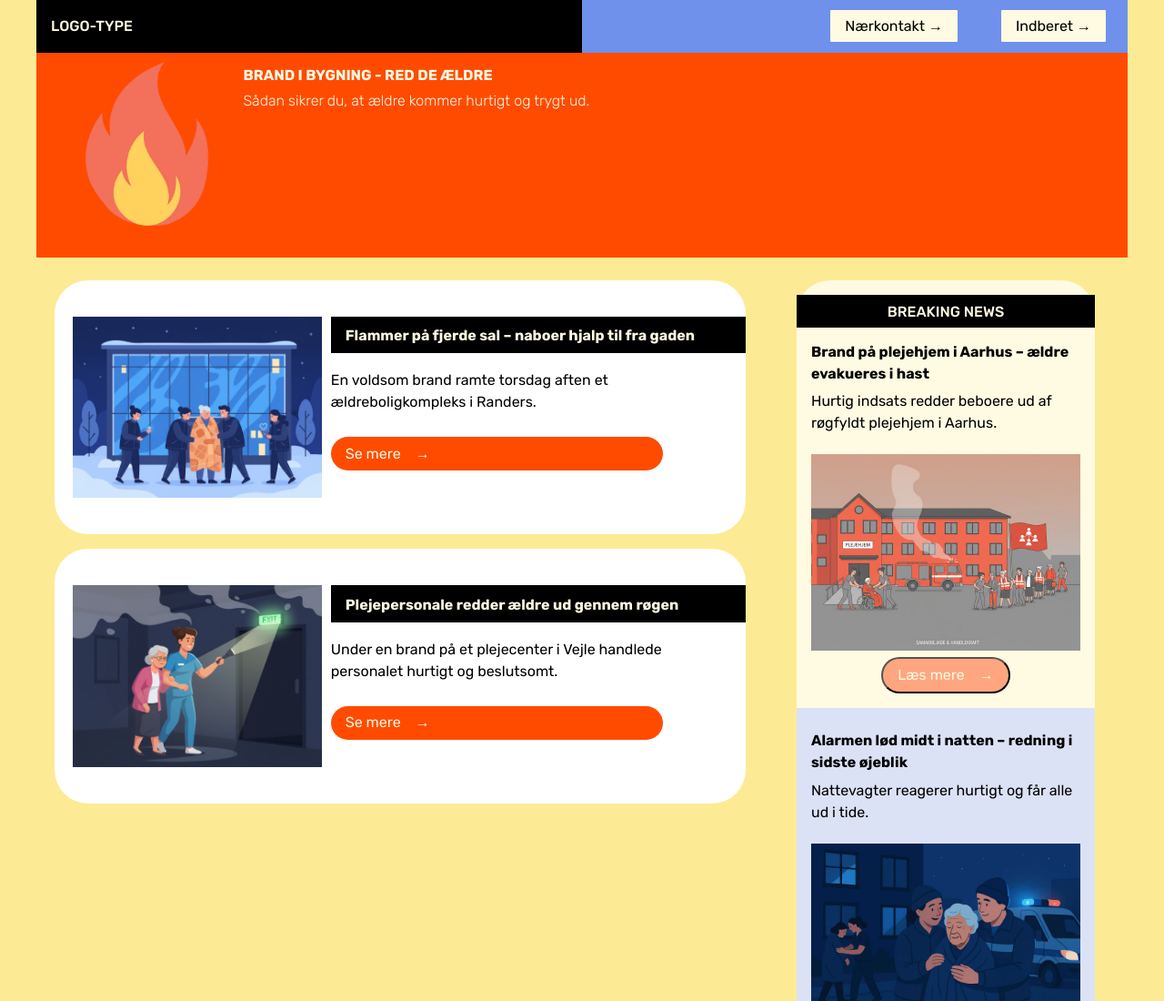
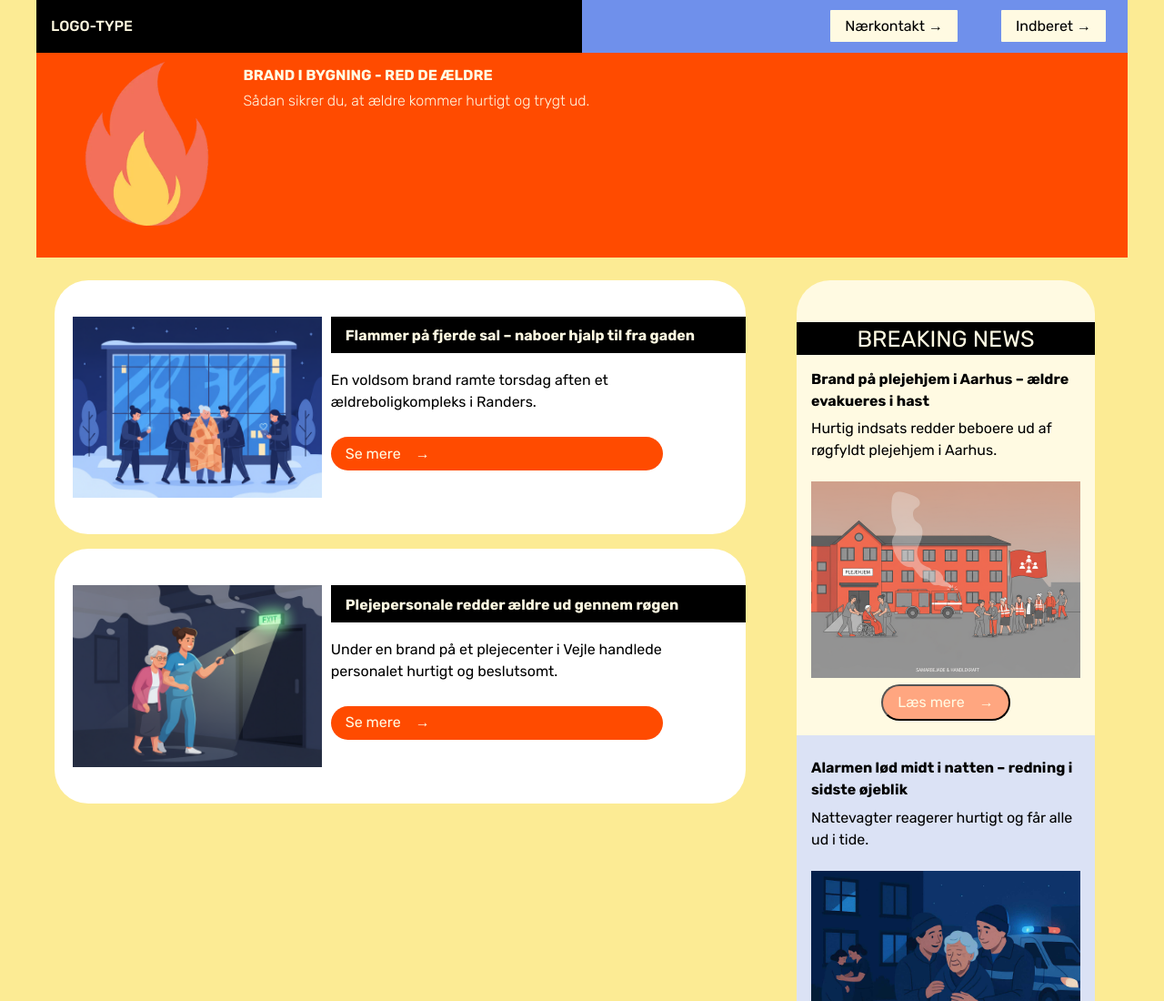
Before and after one commit to Danielladuncan/reddegamle, a plain HTML site: page index.html in a window 1280 px wide. Shown: the top 1100 px of the page at 91% size. Drawn offline with Linux system fonts and the light colour scheme.

Commit message:
cards virker

```diff
--- a/css/cards.css
+++ b/css/cards.css
@@ -55,11 +55,12 @@
   content: "BREAKING NEWS";
   background-color: var(--color-headline-bg);
   color: var(--color-headline-text-page);
-  font-size: var(--font-h3-size);
-  font-weight: var(--font-weight-medium);
+  font-size: 25px;
+  font-weight: medium;
   text-align: center;
   line-height: 1rem;
   padding: calc(1.1rem / 1.5) 0 calc(1.1rem / 2) 0;
+  margin-top: 30px;
 }
 .news_card:first-child {
   border-radius: 37px 37px 0 0;
```
